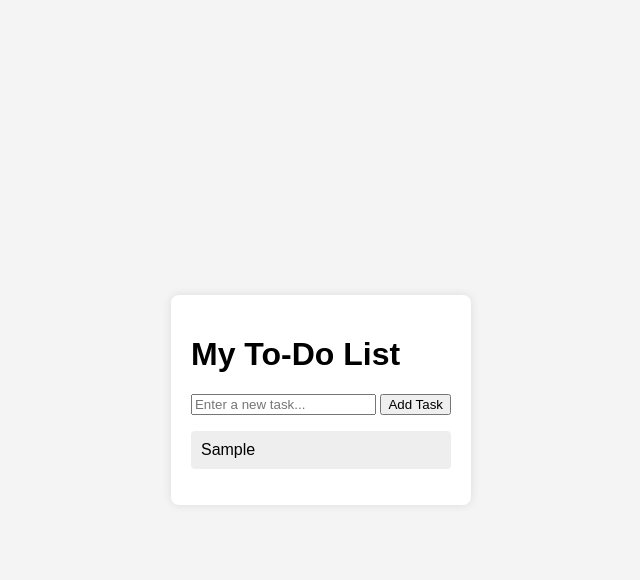
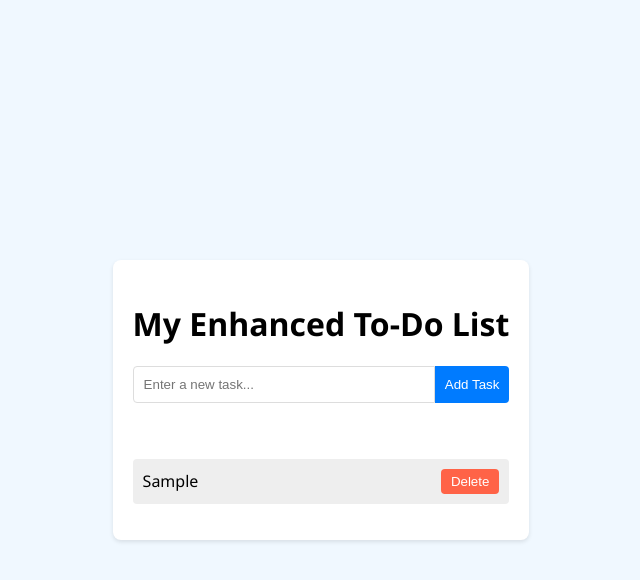
Before and after one commit to iamvaikulofficial/todo, a plain HTML site: page index.html in a window 1280 px wide. Both pictures are taken after typing "Sample" into the empty fields and a click on the button "Add Task". Shown: the whole page, without its empty margins (319-959 px from the left). Drawn offline with Linux system fonts and the light colour scheme.

Commit message:
Add files via upload

```diff
--- a/index.html
+++ b/index.html
@@ -3,14 +3,17 @@
 <head>
     <meta charset="UTF-8">
     <meta name="viewport" content="width=device-width, initial-scale=1.0">
-    <title>Simple To-Do App</title>
+    <title>Enhanced To-Do App</title>
     <link rel="stylesheet" href="style.css">
 </head>
 <body>
     <div id="app">
-        <h1>My To-Do List</h1>
-        <input type="text" id="taskInput" placeholder="Enter a new task...">
-        <button onclick="addTask()">Add Task</button>
+        <h1>My Enhanced To-Do List</h1>
+        <div id="form">
+            <input type="text" id="taskInput" placeholder="Enter a new task...">
+            <button onclick="addTask()">Add Task</button>
+        </div>
+        <div id="message"></div>
         <ul id="tasksList"></ul>
     </div>
     <script src="script.js"></script>
--- a/script.js
+++ b/script.js
@@ -1,33 +1,62 @@
 document.addEventListener('DOMContentLoaded', () => {
+    document.getElementById('taskInput').addEventListener('keypress', function(event) {
+        if (event.key === "Enter") {
+            addTask();
+        }
+    });
     loadTasks();
 });
 
 function addTask() {
-    const taskInput = document.getElementById('taskInput');
-    if (taskInput.value.trim() === '') return;
+    const input = document.getElementById('taskInput');
+    const message = document.getElementById('message');
+    if (input.value.trim() === '') {
+        message.textContent = "Please enter a task!";
+        return;
+    }
+    message.textContent = ""; // Clear message
     const tasksList = document.getElementById('tasksList');
     const li = document.createElement('li');
-    li.textContent = taskInput.value;
-    li.onclick = function() {
-        this.classList.toggle('completed');
+    li.textContent = input.value;
+    const deleteBtn = document.createElement('button');
+    deleteBtn.textContent = 'Delete';
+    deleteBtn.onclick = function() {
+        tasksList.removeChild(li);
         saveTasks();
     };
+    li.appendChild(deleteBtn);
+    li.addEventListener('click', function(e) {
+        if (e.target === li) {
+            li.classList.toggle('completed');
+            saveTasks();
+        }
+    });
     tasksList.appendChild(li);
-    taskInput.value = '';
+    input.value = '';
     saveTasks();
 }
 
 function loadTasks() {
     const tasks = JSON.parse(localStorage.getItem('tasks')) || [];
     const tasksList = document.getElementById('tasksList');
+    tasksList.innerHTML = ''; // Clear list before loading
     tasks.forEach(task => {
         const li = document.createElement('li');
         li.textContent = task.text;
-        if (task.completed) li.classList.add('completed');
-        li.onclick = function() {
-            this.classList.toggle('completed');
+        const deleteBtn = document.createElement('button');
+        deleteBtn.textContent = 'Delete';
+        deleteBtn.onclick = function() {
+            tasksList.removeChild(li);
             saveTasks();
         };
+        li.appendChild(deleteBtn);
+        if (task.completed) li.classList.add('completed');
+        li.addEventListener('click', function(e) {
+            if (e.target === li) {
+                li.classList.toggle('completed');
+                saveTasks();
+            }
+        });
         tasksList.appendChild(li);
     });
 }
@@ -36,7 +65,10 @@ function saveTasks() {
     const tasksList = document.getElementById('tasksList');
     const tasks = [];
     tasksList.querySelectorAll('li').forEach(li => {
-        tasks.push({ text: li.textContent, completed: li.classList.contains('completed') });
+        tasks.push({
+            text: li.childNodes[0].nodeValue.trim(),
+            completed: li.classList.contains('completed')
+        });
     });
     localStorage.setItem('tasks', JSON.stringify(tasks));
 }
--- a/style.css
+++ b/style.css
@@ -1,19 +1,47 @@
 body, html {
-    font-family: Arial, sans-serif;
+    font-family: 'Segoe UI', Tahoma, Geneva, Verdana, sans-serif;
     margin: 0;
-    padding: 0;
-    background: #f4f4f4;
+    padding: 20px;
+    background: #f0f8ff;
     display: flex;
     justify-content: center;
     align-items: center;
-    height: 100vh;
+    height: calc(100vh - 40px);
 }
 
 #app {
+    width: 100%;
+    max-width: 600px;
     background: white;
     padding: 20px;
     border-radius: 8px;
-    box-shadow: 0 0 10px rgba(0, 0, 0, 0.1);
+    box-shadow: 0 2px 4px rgba(0, 0, 0, 0.1);
+}
+
+#form {
+    display: flex;
+    margin-bottom: 20px;
+}
+
+#form input[type=text] {
+    flex-grow: 1;
+    padding: 10px;
+    border: 1px solid #ddd;
+    border-radius: 4px 0 0 4px;
+    outline: none;
+}
+
+#form button {
+    padding: 10px;
+    border: none;
+    background: #007bff;
+    color: white;
+    cursor: pointer;
+    border-radius: 0 4px 4px 0;
+}
+
+#form button:hover {
+    background: #0056b3;
 }
 
 ul {
@@ -26,8 +54,29 @@ ul li {
     background: #eee;
     padding: 10px;
     border-radius: 4px;
+    display: flex;
+    justify-content: space-between;
+    align-items: center;
 }
 
 ul li.completed {
     text-decoration: line-through;
 }
+
+ul li button {
+    border: none;
+    background: #ff6347;
+    color: white;
+    padding: 5px 10px;
+    border-radius: 4px;
+    cursor: pointer;
+}
+
+ul li button:hover {
+    background: #d9534f;
+}
+
+#message {
+    color: red;
+    height: 20px;
+}
```
